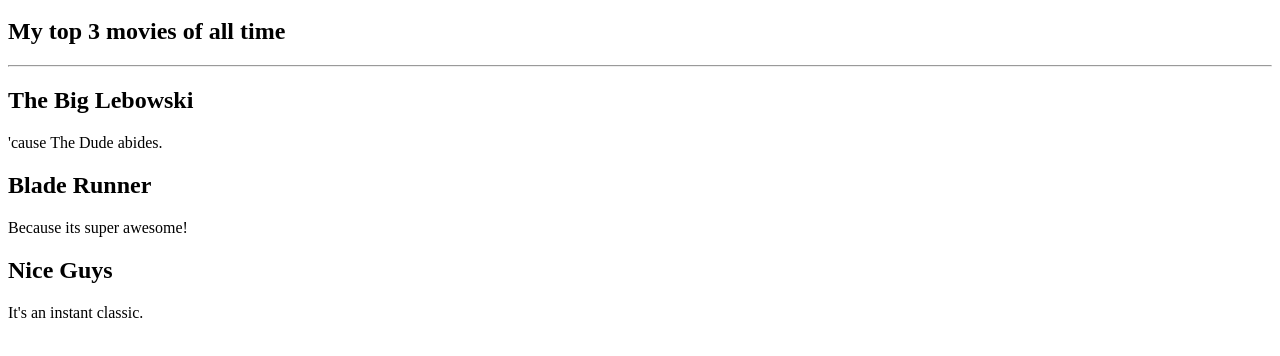
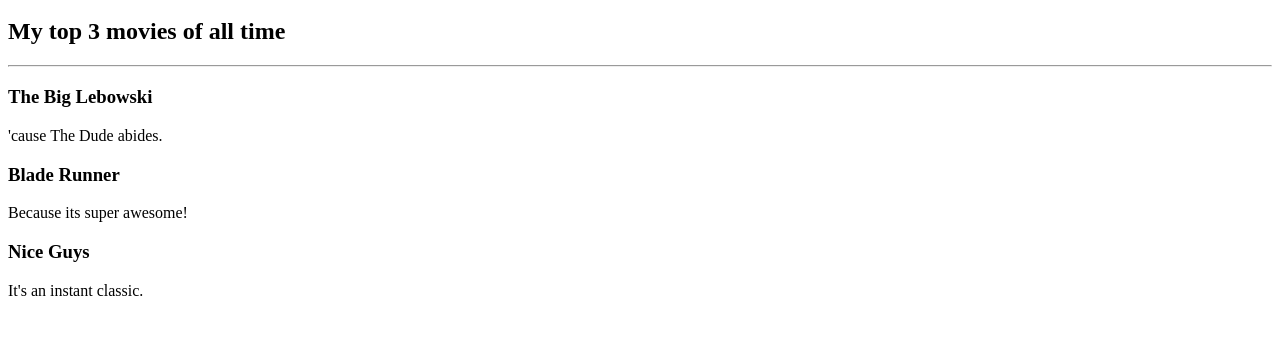
Before and after one commit to spolly74/webdev, a plain HTML site: page 2.4 Movie Ranking Project/index.html in a window 1280 px wide. Shown: the part 48-404 px from the top of the page. Drawn offline with Linux system fonts and the light colour scheme.

Commit message:
heading update

```diff
--- a/2.4 Movie Ranking Project/index.html
+++ b/2.4 Movie Ranking Project/index.html
@@ -3,11 +3,11 @@
  <h2>My top 3 movies of all time</h2>
  <hr />
 
-<h2>The Big Lebowski</h2>
+<h3>The Big Lebowski</h3>
 <p>'cause The Dude abides.</p>
 
-<h2>Blade Runner</h2>
+<h3>Blade Runner</h3>
 <p>Because its super awesome!</p>
 
-<h2>Nice Guys</h2>
+<h3>Nice Guys</h3>
 <p>It's an instant classic.</p>
```
